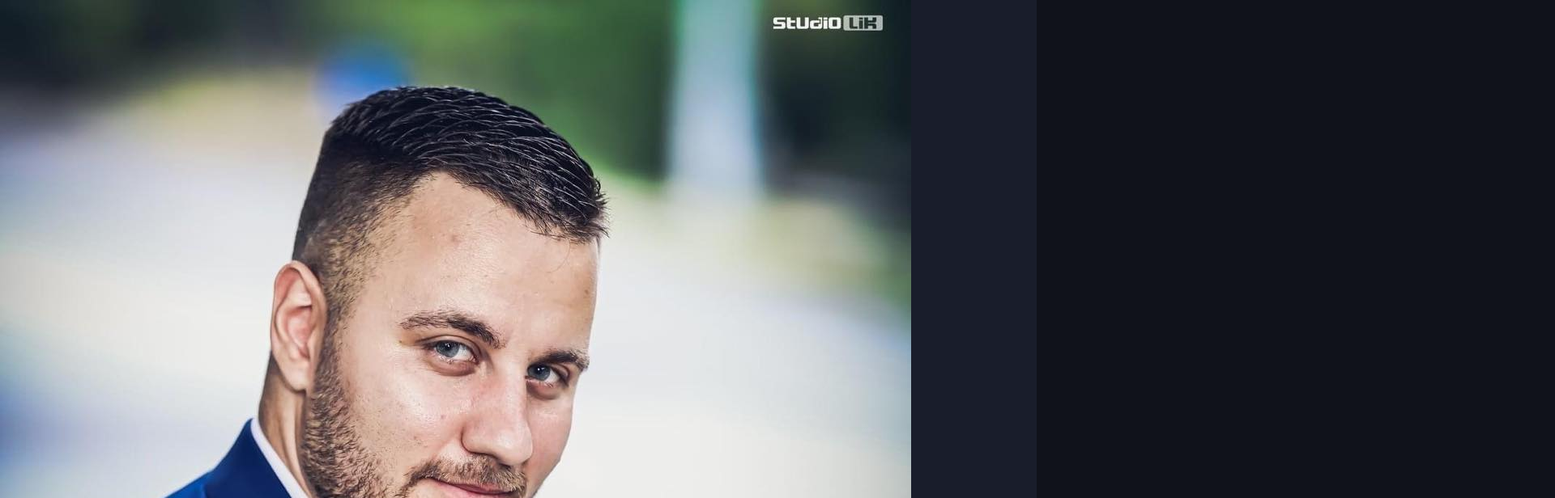
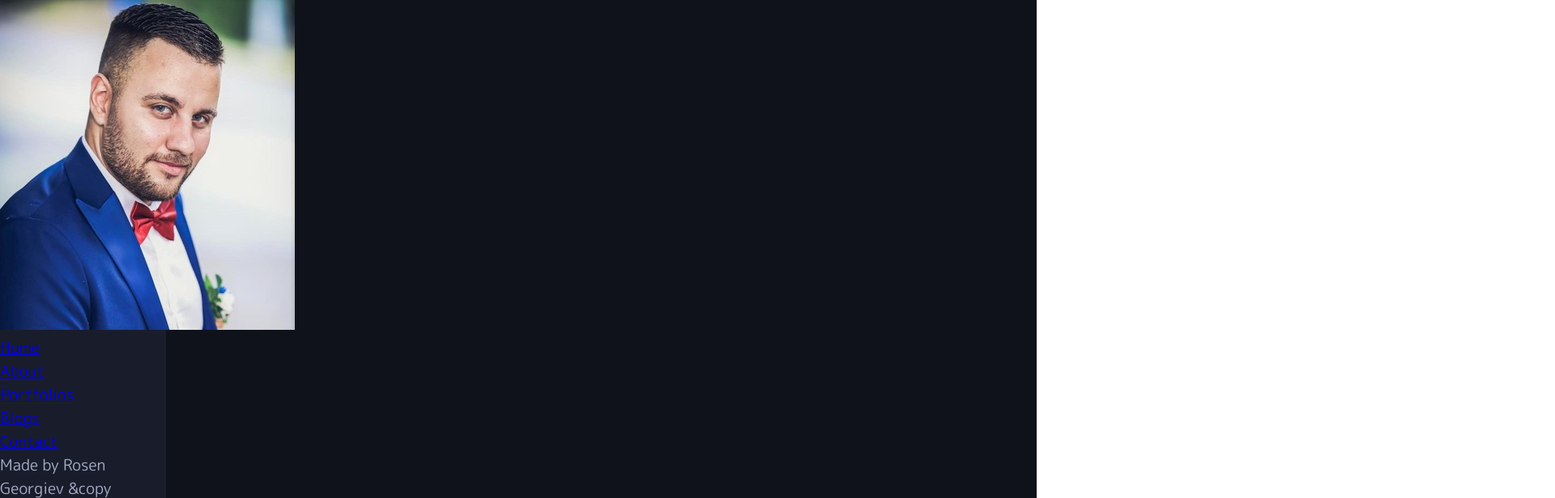
Before and after one commit to RosenGeorgievvv/portfolio-v.1, a React (Create React App) app: page / in a window 1280 px wide. Shown: the top 616 px of the page at 81% size, 1920 px wide, since content can reach past the window. Built offline with nearby package versions, Linux system fonts and the light colour scheme.

Commit message:
NavBar component stylization

```diff
--- a/src/App.scss
+++ b/src/App.scss
@@ -1,4 +1,5 @@
 @import "./styles/layout.scss";
+@import "./styles/navbar.scss";
 
 * {
     padding: 0;
@@ -9,5 +10,5 @@
 body {
     color: #a4acc4;
     font-family: "M PLUS Rounded 1c", sans-serif;
-    font-size: 0.2rem;
+    font-size: 1.2rem;
 }
--- a/src/Components/NavBar.js
+++ b/src/Components/NavBar.js
@@ -1,14 +1,15 @@
 import React from 'react'
-import personal from '../img/personal.jpg'
+import avatar from '../img/avatar.jpg'
 import { NavLink } from 'react-router-dom'
 
 function NavBar() {
     return (
         <div className='NavBar'>
-            <div className='profile'>
-                <img src={personal} alt="" />
-            </div>
+
             <nav className='nav'>
+                <div className='profile'>
+                    <img src={avatar} alt="" />
+                </div>
                 <ul className='nav-items'>
                     <li className='nav-item'>
                         <NavLink to="/" exact='home' className={({ isActive }) => (isActive ? "active-style" : 'none')} >
@@ -40,13 +41,14 @@ function NavBar() {
                         </NavLink>
                     </li>
                 </ul>
+                <footer className='footer'>
+                    <p>
+                        Made by Rosen Georgiev &copy @2022
+                    </p>
+                </footer>
             </nav>
 
-            <footer className='footer'>
-                <p>
-                    Made by Rosen Georgiev &copy @2022
-                </p>
-            </footer>
+
         </div>
     )
 }
--- a/src/styles/layout.scss
+++ b/src/styles/layout.scss
@@ -1,13 +1,13 @@
 .App {
     .sidebar {
-        width: 100%;
+        width: 16%;
         height: 100vh;
         background-color: #191d2b;
         position: fixed;
     }
 
     .main-content {
-        width: 1000%;
+        width: 84%;
         margin-left: 16%;
         background-color: #10121b;
         min-height: 100vh;
--- /dev/null
+++ b/src/styles/navbar.scss
@@ -0,0 +1,5 @@
+.NavBar {
+    .nav {
+        height: 100%;
+    }
+}
```
Also changed, not shown: src/img/avatar.jpg (added), src/img/personal.jpg (deleted).
